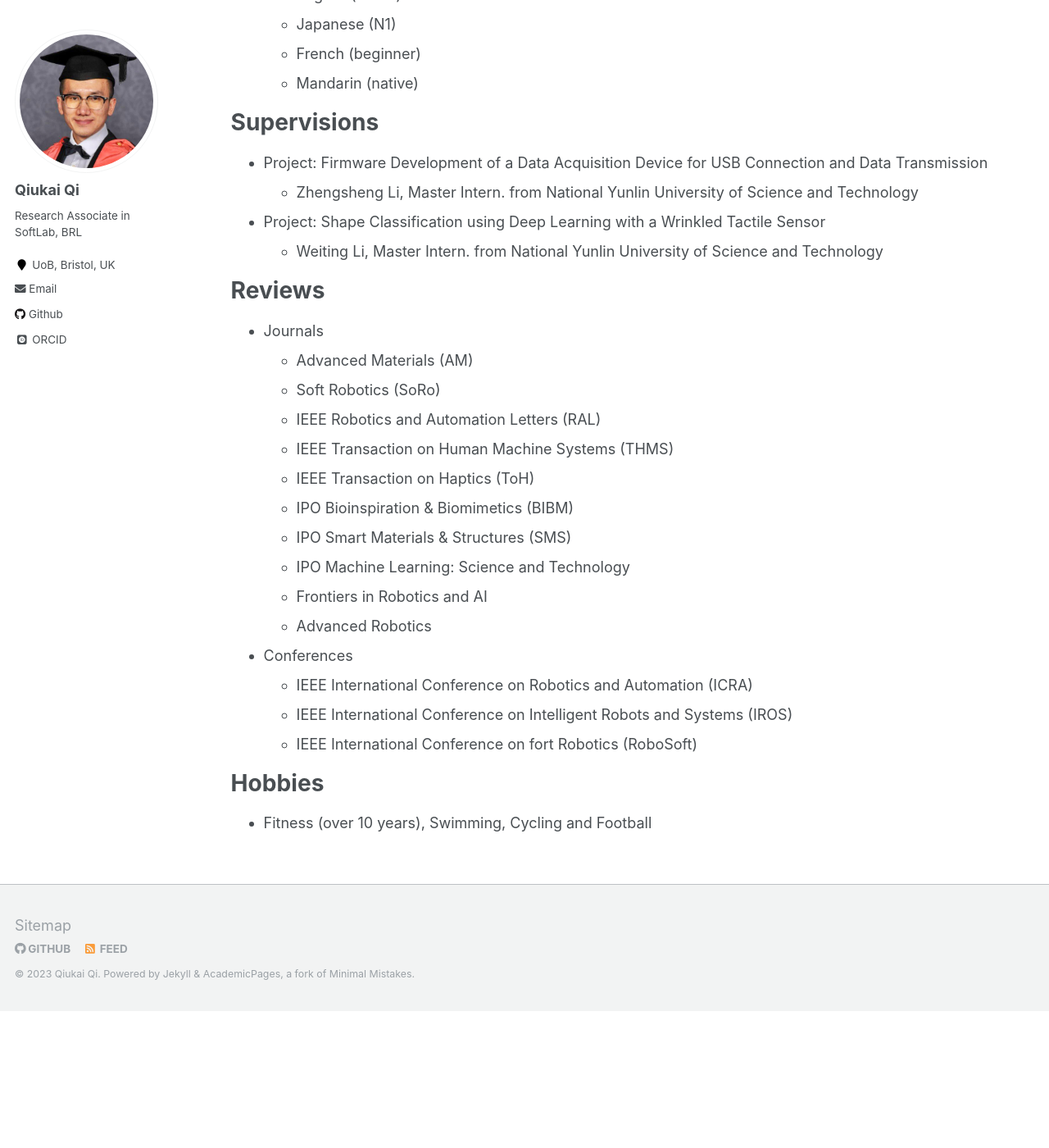
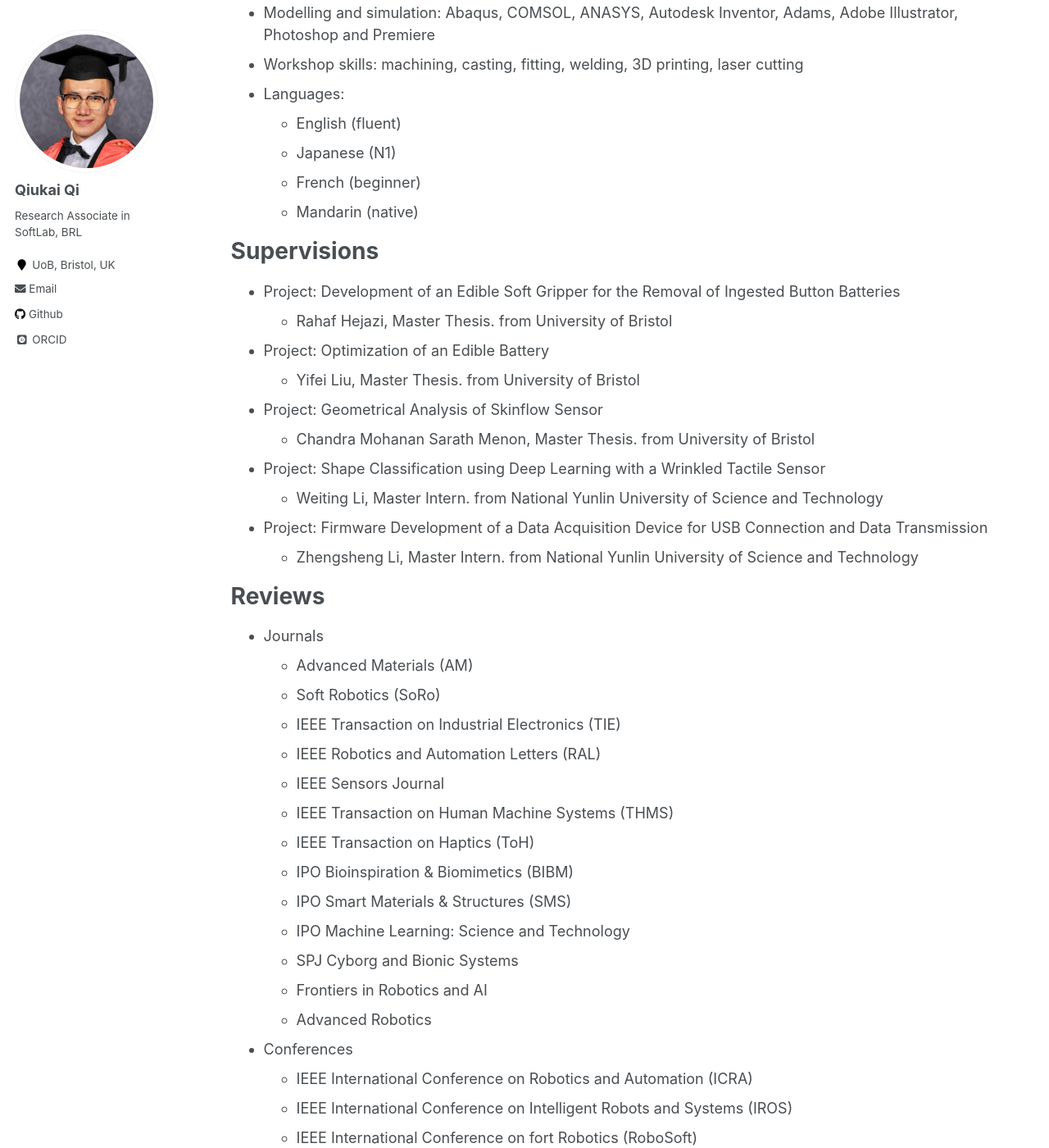
Before and after one commit to QiukaiQi/qiukaiqi.github.io, a Jekyll site: the page built from _pages/CV.md, in a window 1280 px wide and 1400 px high, scrolled down 3052 px. Shown: the whole window at 82% size. Built offline with Jekyll 4.4.1, drawn with Linux system fonts in a browser that asks for light colours; some web fonts are replaced; before the commit the page ends 4285 px from its top, so only the background shows below that; some of the changed text lies outside the part shown.

Commit message:
Update CV.md

```diff
--- a/_pages/CV.md
+++ b/_pages/CV.md
@@ -78,7 +78,8 @@
   * **Q. Qi** and V. Ho, "[Wrinkled Soft Sensor with Variable Afferent Morphology: Case of Bending Actuation](https://ieeexplore.ieee.org/document/9044791)." *IEEE Robot. Autom. Lett.*, vol. 5, no. 3, pp. 4102-4109, Mar. 2020.
   * **Q. Qi**, S. Hirai and V. Ho, "[Wrinkled Soft Sensor with Variable Afferent Morphology](https://ieeexplore.ieee.org/document/8638951)." *IEEE Robot. Autom. Lett.*, vol. 4, no. 2, pp. 1908-1915, Feb. 2019.
 * Conferences
-
+  * A. Keller, **Q. Qi**, Y. Kumaresan, A. Conn and J. Rossiter, "[Biodegradable Humidity Actuators for Sustainable Soft Robotics using Deliquescent Hydrogels](https://ieeexplore.ieee.org/document/9044791)." *IEEE International Conference on Soft Robotics (RoboSoft 2023)*, Singapore.
+  * J. Guo, D. Kuhnel, **Q. Qi**, C. Xiang, V. Ho, C. Faul and J. Rossiter, "[Self-morphing Soft Parallel-and-coplanar Electroadhesive Grippers Based on Laser-scribed Graphene Oxide Electrodes](https://ieeexplore.ieee.org/document/9044791)." *IEEE International Conference on Intelligent Robots and Systems (IROS2022)*, Kyoto, Japan.
   * H. Xie, T. Torii, A. Chiba, and **Q. Qi** , "[xBalloon: Animated Objects with Balloon Plastic Actuator](https://www.augmented-human.com/)."*ACM 12th Augmented Human International Conference (AH 2021)*, Online.
   * **Q. Qi**, S. Yoshida, G. Kakihana, T. Torii, V. Ho and H. Xie, "[BPActuators: Lightweight and Low-Cost Soft Actuators by Balloons and Plastics](http://arxiv.org/abs/2103.01409)."*IEEE International Conference on Soft Robotics (RoboSoft 2021)*, Online. (**Reported on local newspaper "日刊工業新聞" on 14-May-2021**)
   * **Q. Qi** and V. Ho, "[Wrinkled Soft Sensor with Variable Afferent Morphology: Case of Bending Actuation](https://ieeexplore.ieee.org/document/9044791)." *IEEE International Conference on Soft Robotics (RoboSoft 2020)*, Online. (**Best Paper Finalist**)
@@ -100,23 +101,35 @@
 
 Supervisions
 ======
-* Project: Firmware Development of a Data Acquisition Device for USB Connection and Data Transmission
-  * Zhengsheng Li, Master Intern. from National Yunlin University of Science and Technology
+* Project: Development of an Edible Soft Gripper for the Removal of Ingested Button Batteries
+  * Rahaf Hejazi, Master Thesis. from University of Bristol
+
+* Project: Optimization of an Edible Battery
+  * Yifei Liu, Master Thesis. from University of Bristol
+
+* Project: Geometrical Analysis of Skinflow Sensor
+  * Chandra Mohanan Sarath Menon, Master Thesis. from University of Bristol
 
 * Project: Shape Classification using Deep Learning with a Wrinkled Tactile Sensor
   * Weiting Li, Master Intern. from National Yunlin University of Science and Technology
+
+* Project: Firmware Development of a Data Acquisition Device for USB Connection and Data Transmission
+  * Zhengsheng Li, Master Intern. from National Yunlin University of Science and Technology
 
 Reviews
 ======
 * Journals
   * Advanced Materials (AM)
   * Soft Robotics (SoRo)
+  * IEEE Transaction on Industrial Electronics (TIE)
   * IEEE Robotics and Automation Letters (RAL)
+  * IEEE Sensors Journal
   * IEEE Transaction on Human Machine Systems (THMS)
   * IEEE Transaction on Haptics (ToH)
   * IPO Bioinspiration & Biomimetics (BIBM)
   * IPO Smart Materials & Structures (SMS)
   * IPO Machine Learning: Science and Technology
+  * SPJ Cyborg and Bionic Systems
   * Frontiers in Robotics and AI
   * Advanced Robotics
 
```
